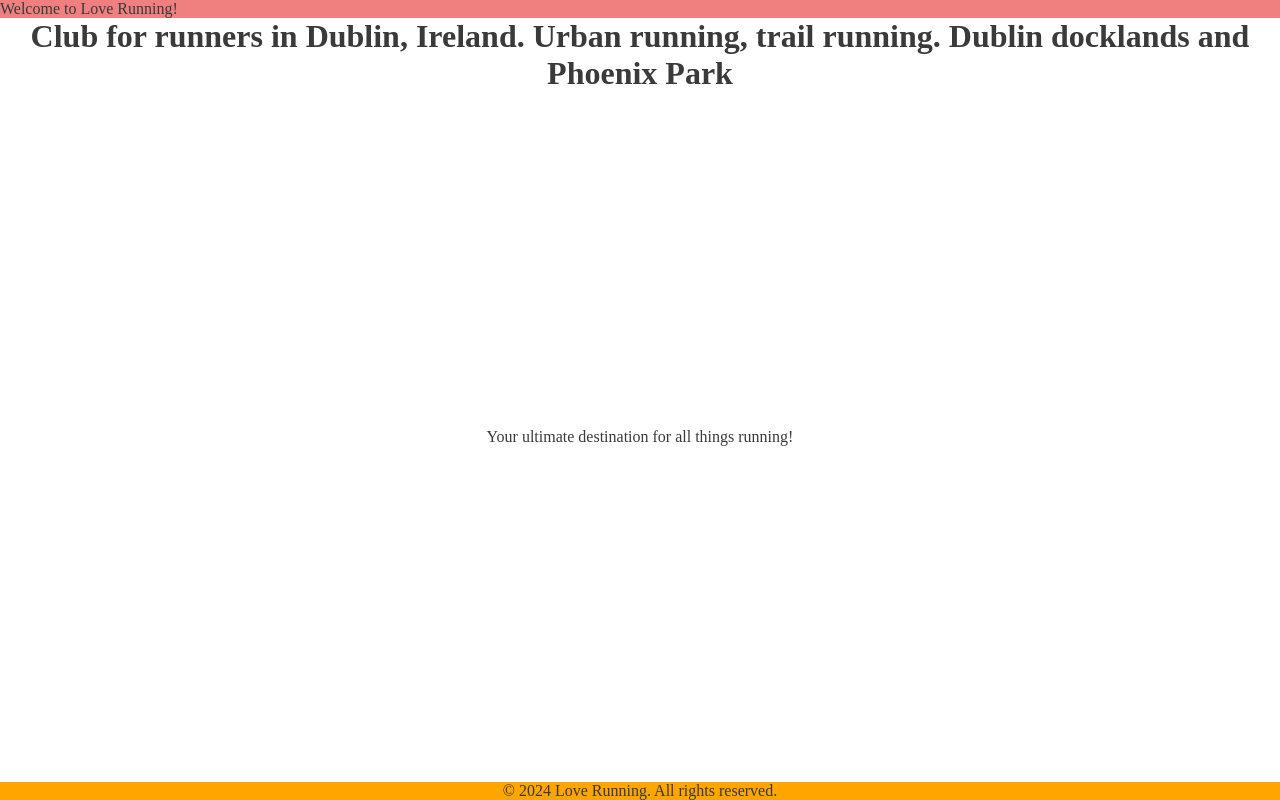
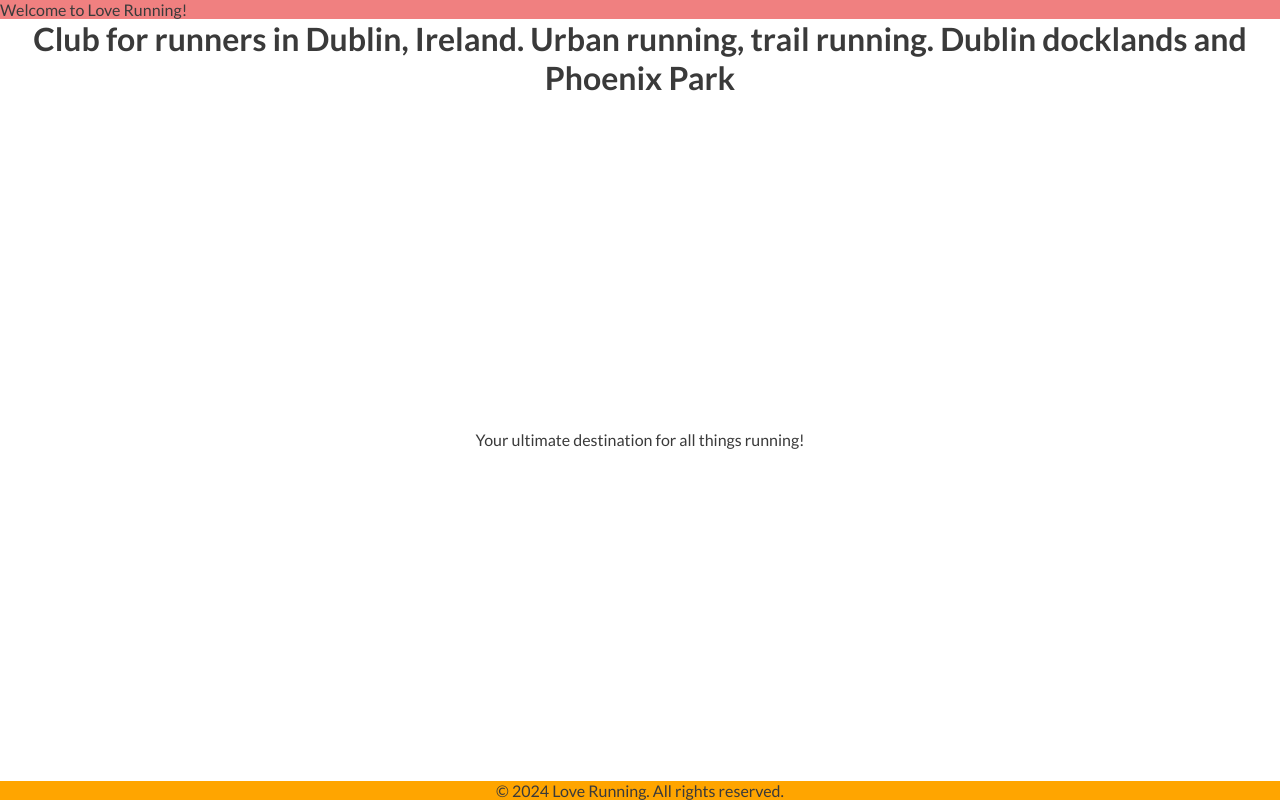
Before and after one commit to darakhshanda/love-running, a plain HTML site: page index.html in a window 1280 px wide. Drawn offline with Linux system fonts and the light colour scheme.

Commit message:
add Lato to body font style

```diff
--- a/assets/css/style.css
+++ b/assets/css/style.css
@@ -1,3 +1,7 @@
+@import url("https://fonts.googleapis.com/css2?family=Raleway:ital,wght@0,100..900;1,100..900&display=swap");
+@import url("https://fonts.googleapis.com/css2?family=Noto+Serif:ital,wght@0,100..900;1,100..900&family=Raleway:ital,wght@0,100..900;1,100..900&display=swap");
+@import url("https://fonts.googleapis.com/css2?family=Lato:ital,wght@0,100;0,300;0,400;0,700;0,900;1,100;1,300;1,400;1,700;1,900&family=Noto+Serif:ital,wght@0,100..900;1,100..900&family=Raleway:ital,wght@0,100..900;1,100..900&display=swap");
+
 /* Asterisk wildcard selector to override default styles added by the browser */
 * {
   padding: 0;
@@ -13,6 +17,7 @@ body {
   /* Generic project styles */
   color: #3a3a3a;
   flex: 1 0 auto;
+  font-family: "Lato", sans-serif;
 }
 
 /* Header */
```
